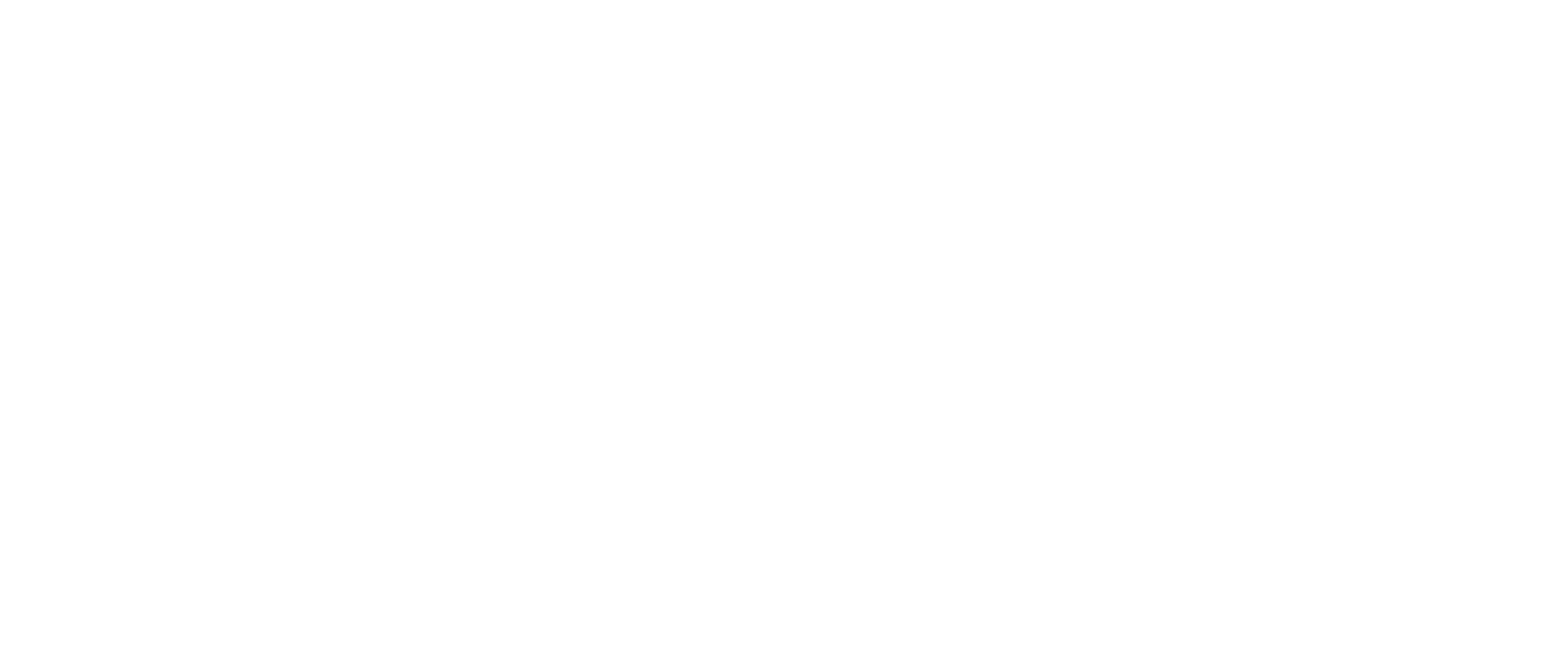
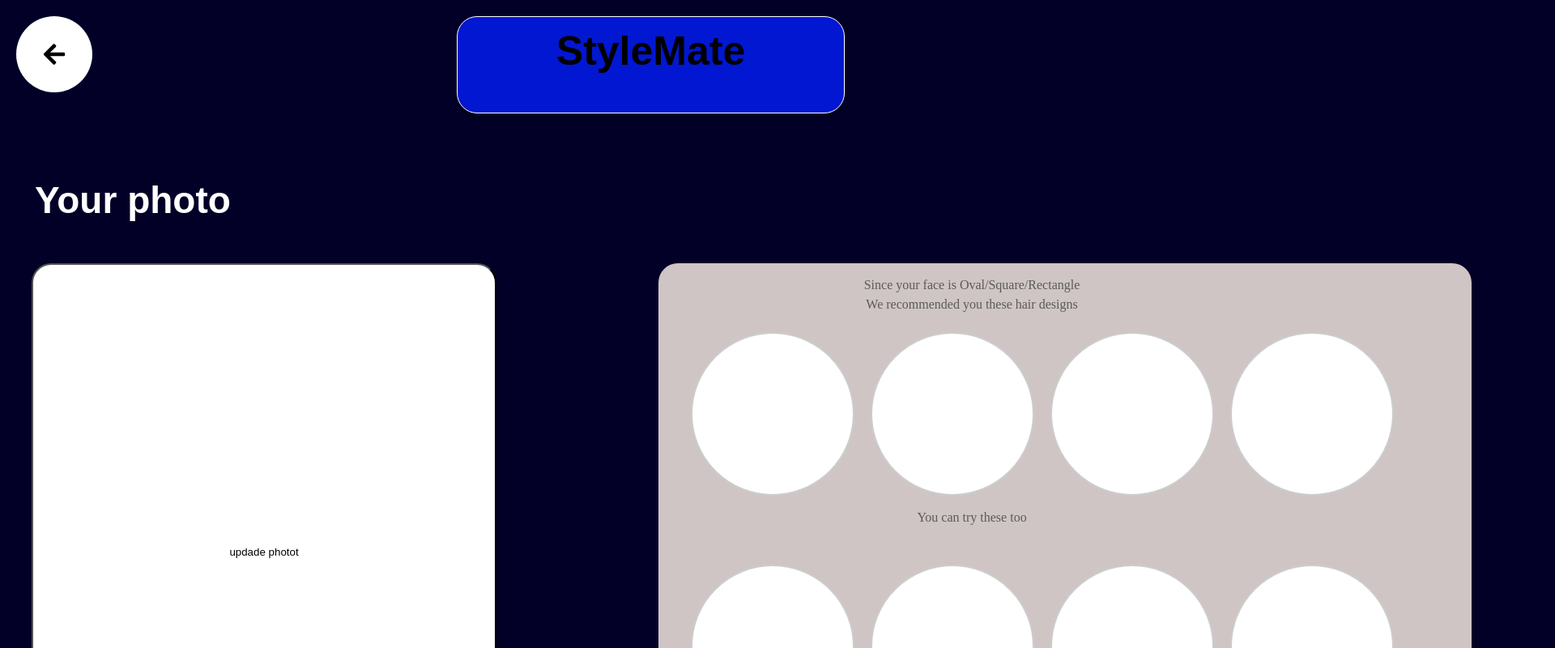
Before and after one commit to RijanRegmi/StyleMate, a React (Vite) app in the folder Frontend/: page /squareface in a window 1280 px wide. Before the commit this address had no page. Shown: the top 800 px of the page at 81% size, 1920 px wide, since content can reach past the window. Built offline with nearby package versions, Linux system fonts and the light colour scheme.

Commit message:
oval, rectangel , square face added

```diff
--- a/Frontend/package.json
+++ b/Frontend/package.json
@@ -10,6 +10,9 @@
     "preview": "vite preview"
   },
   "dependencies": {
+    "@mediapipe/camera_utils": "^0.3.1675466862",
+    "@mediapipe/face_mesh": "^0.4.1633559619",
+    "@vladmandic/face-api": "^1.7.15",
     "react": "^19.1.0",
     "react-dom": "^19.1.0",
     "react-icons": "^5.5.0"
--- a/Frontend/src/Components/App.jsx
+++ b/Frontend/src/Components/App.jsx
@@ -1,8 +1,11 @@
 import { BrowserRouter as Router, Routes, Route } from "react-router-dom";
-
 import SignUp from './SignUp.jsx';
 import Login from './Login.jsx';
 import Yourphoto from './yourphoto.jsx';
+import OvalFace from './ovalface.jsx';
+import SquareFace from "./squareface.jsx";
+import RectangaleFace from "./rectangelface.jsx";
+
 
 
 function App() {
@@ -12,6 +15,9 @@
         <Routes>
           <Route path="/Signup" element={<SignUp />} />
           <Route path="/yourphoto" element={<Yourphoto/>} />
+          <Route path="/ovalface" element={<OvalFace/>} />
+           <Route path="/squareface" element={<SquareFace/>} />
+            <Route path="/rectangleface" element={<RectangaleFace/>} />
           <Route path="/Login" element={<Login />} />
           <Route path="/" element={<Login />} />
 
@@ -21,4 +27,4 @@
   );
 }
 
-export default App
+export default App;
--- /dev/null
+++ b/Frontend/src/Components/ovalface.jsx
@@ -0,0 +1,48 @@
+import React from 'react';
+import '../style/YourPhoto.css';
+import { FaArrowLeft } from 'react-icons/fa';
+import { useNavigate } from 'react-router-dom';
+
+function OvalFace() {
+    const navigate = useNavigate();
+  return (
+    <>
+      <div className="my-container">
+
+       <button className="back-button" onClick={() => navigate('/yourphoto')} >
+  <FaArrowLeft size={30}  color='black' />
+</button>
+        <div className="my-container1">
+            <h1>StyleMate</h1>
+        </div>
+       <div className='header'>
+        <h2>Your photo</h2>
+       </div>
+        <button className='my-container2' onClick={() => navigate('/ovalface')}>
+          updade photot
+        </button>
+
+        <div className='my-container3'>
+          <p>Since your face is Oval/Square/Rectangle <br/>We recommended you these hair designs</p>
+
+          <div className="circle-container">
+            <div className="circle"></div>
+            <div className="circle"></div>
+            <div className="circle"></div>
+            <div className="circle"></div>
+            </div>
+            <p>You can try these too</p>
+             <div className="circle-container">
+            <div className="circle"></div>
+            <div className="circle"></div>
+            <div className="circle"></div>
+            <div className="circle"></div>
+            </div>
+
+        </div>
+      </div>
+    </>
+  );
+}
+
+export default OvalFace;
--- /dev/null
+++ b/Frontend/src/Components/rectangelface.jsx
@@ -0,0 +1,48 @@
+import React from 'react';
+import '../style/YourPhoto.css';
+import { FaArrowLeft } from 'react-icons/fa';
+import { useNavigate } from 'react-router-dom';
+
+function RectangleFace() {
+    const navigate = useNavigate();
+  return (
+    <>
+      <div className="my-container">
+
+       <div className="back-button">
+  <FaArrowLeft size={30}  color='black' />
+</div>
+        <div className="my-container1">
+            <h1>StyleMate</h1>
+        </div>
+       <div className='header'>
+        <h2>Your photo</h2>
+       </div>
+        <button className='my-container2' onClick={() => navigate('/ovalface')}>
+          updade photot
+        </button>
+
+        <div className='my-container3'>
+          <p>Since your face is Oval/Square/Rectangle <br/>We recommended you these hair designs</p>
+
+          <div className="circle-container">
+            <div className="circle"></div>
+            <div className="circle"></div>
+            <div className="circle"></div>
+            <div className="circle"></div>
+            </div>
+            <p>You can try these too</p>
+             <div className="circle-container">
+            <div className="circle"></div>
+            <div className="circle"></div>
+            <div className="circle"></div>
+            <div className="circle"></div>
+            </div>
+
+        </div>
+      </div>
+    </>
+  );
+}
+
+export default RectangleFace;
--- /dev/null
+++ b/Frontend/src/Components/squareface.jsx
@@ -0,0 +1,48 @@
+import React from 'react';
+import '../style/YourPhoto.css';
+import { FaArrowLeft } from 'react-icons/fa';
+import { useNavigate } from 'react-router-dom';
+
+function SquarFace() {
+    const navigate = useNavigate();
+  return (
+    <>
+      <div className="my-container">
+
+       <div className="back-button">
+  <FaArrowLeft size={30}  color='black' />
+</div>
+        <div className="my-container1">
+            <h1>StyleMate</h1>
+        </div>
+       <div className='header'>
+        <h2>Your photo</h2>
+       </div>
+        <button className='my-container2' onClick={() => navigate('/ovalface')}>
+          updade photot
+        </button>
+
+        <div className='my-container3'>
+          <p>Since your face is Oval/Square/Rectangle <br/>We recommended you these hair designs</p>
+
+          <div className="circle-container">
+            <div className="circle"></div>
+            <div className="circle"></div>
+            <div className="circle"></div>
+            <div className="circle"></div>
+            </div>
+            <p>You can try these too</p>
+             <div className="circle-container">
+            <div className="circle"></div>
+            <div className="circle"></div>
+            <div className="circle"></div>
+            <div className="circle"></div>
+            </div>
+
+        </div>
+      </div>
+    </>
+  );
+}
+
+export default SquarFace;
--- a/Frontend/src/Components/yourphoto.jsx
+++ b/Frontend/src/Components/yourphoto.jsx
@@ -1,30 +1,94 @@
-import React from 'react';
+import React, { useState } from 'react';
 import '../style/YourPhoto.css';
 import { FaArrowLeft } from 'react-icons/fa';
+import { useNavigate } from 'react-router-dom';
 
 function YourPhoto() {
+  const navigate = useNavigate();
+  const [message, setMessage] = useState('');
+
+  const handlePhotoUpload = (e) => {
+    const file = e.target.files[0];
+    if (!file) return;
+
+    const faceShape = detectFaceShapeFromFileName(file.name.toLowerCase());
+
+    if (faceShape === 'oval') {
+      navigate('/ovalface');
+    }
+     else if (faceShape === 'square') {
+    navigate('/squareface');
+  } else if (faceShape === 'rectangle') {
+    navigate('/rectangleface');
+  }
+
+    else {
+      setMessage('Face shape could not be determined. Please rename the file with "oval", "square", or "rectangle".');
+    }
+  };
+
+  const detectFaceShapeFromFileName = (fileName) => {
+    if (fileName.includes('oval')) return 'oval';
+    if (fileName.includes('square')) return 'square';
+    if (fileName.includes('rectangle')) return 'rectangle';
+    return null;
+  };
+
   return (
-    <>
-      <div className="my-container">
+    <div className="my-container">
+      <button className="back-button" onClick={() => navigate('/login')} >
+        <FaArrowLeft size={30} color="black" />
+      </button>
 
-       <div className="back-button">
-  <FaArrowLeft size={30}  color='black' />
-</div>
-        <div className="my-container1">
-            <h1>StyleMate</h1>
-        </div>
-       <div className='header'>
+      <div className="my-container1">
+        <h1>StyleMate</h1>
+      </div>
+
+      <div className="header">
         <h2>Your photo</h2>
-       </div>
-        <div className='my-container2'>
+      </div>
 
+      {/* Hidden File Input */}
+      <input
+        type="file"
+        accept="image/*"
+        id="upload-photo"
+        style={{ display: 'none' }}
+        onChange={handlePhotoUpload}
+      />
+
+      <button
+        className="my-container2"
+        onClick={() => document.getElementById('upload-photo').click()}
+      >
+        Upload your photo
+      </button>
+
+      {message && <p style={{ textAlign: 'center', color: 'red' }}>{message}</p>}
+
+      <div className="my-container3">
+        <p>
+          Since your face is Oval/Square/Rectangle <br />
+          We recommend you these hair designs:
+        </p>
+
+        <div className="circle-container">
+          <div className="circle"></div>
+          <div className="circle"></div>
+          <div className="circle"></div>
+          <div className="circle"></div>
         </div>
 
-        <div className='my-container3'>
-          <p>Since your face is Oval/Square/RectangleWe recommended you these hair designs</p>
+        <p>You can try these too</p>
+
+        <div className="circle-container">
+          <div className="circle"></div>
+          <div className="circle"></div>
+          <div className="circle"></div>
+          <div className="circle"></div>
         </div>
       </div>
-    </>
+    </div>
   );
 }
 
--- a/Frontend/src/Style/yourphoto.css
+++ b/Frontend/src/Style/yourphoto.css
@@ -75,6 +75,7 @@
   flex-shrink: 0;
   margin-left: -320px;
   margin-top: 305px;
+  cursor: pointer;
 
 }
 .my-container3{
@@ -86,3 +87,29 @@
 margin-top: 305px;
 margin-left: 200px;
 }
+p{
+  Width:774px;
+Height:50px;
+Top:335px;
+Left:918px;
+font-weight: 400;
+font-style: normal;
+font-family:Inder;
+font-size:40px;
+Line-height:150%;
+text-align: center;
+}
+.circle-container {
+  display: flex;
+  gap: 20px;
+  margin-top: 20px;
+  margin-left: 40px;
+}
+
+.circle {
+  width: 202px;
+  height: 202px;
+  background-color: white;
+  border-radius: 50%;
+  border: 2px solid #ccc; /* Optional border */
+}
```
Also changed, not shown: Frontend/src/login.jsx (deleted, +0 -72 lines), 1 other file (tests, documents, lock files or other folders).
